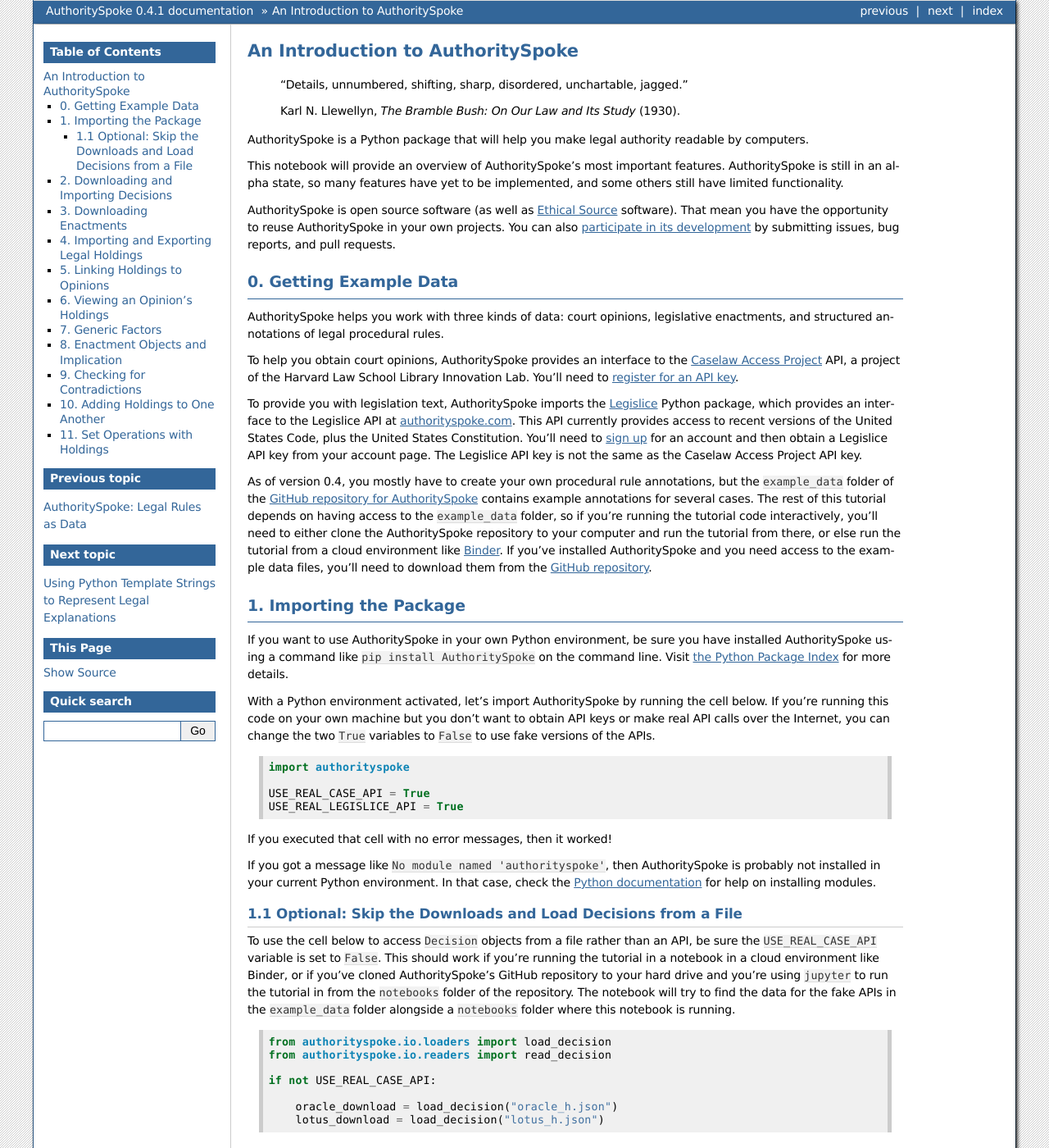
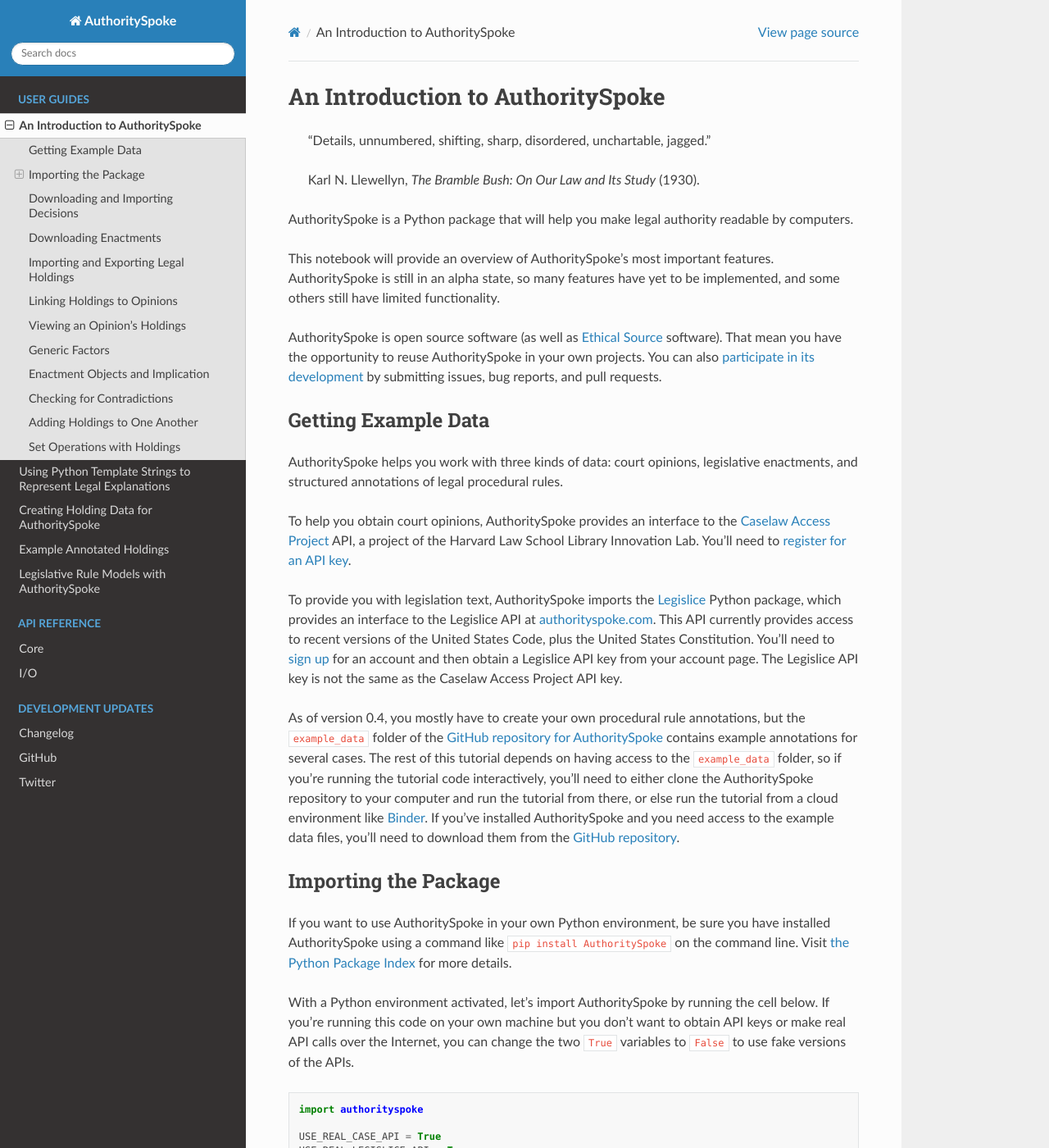
Before and after one commit to mscarey/AuthoritySpoke, a Sphinx documentation site: the page built from docs/guides/introduction.rst, in a window 1280 px wide and 1400 px high. Shown: the whole window at 82% size. Built offline with Sphinx 7.4.7 and the Read the Docs theme 2.0.0, drawn with Linux system fonts in a browser that asks for light colours; some of the changed text lies outside the part shown.

Commit message:
change to readthedocs sphinx theme
The other theme was inserting line breaks in the middle of
words with no hyphens

```diff
--- a/docs/conf.py
+++ b/docs/conf.py
@@ -13,6 +13,7 @@
 import os
 import sys
 import authorityspoke
+import sphinx_rtd_theme
 
 sys.path.insert(0, os.path.abspath(".."))
 
@@ -37,6 +38,7 @@
     "sphinx.ext.intersphinx",
     "sphinx_autodoc_typehints",
     "sphinx.ext.graphviz",
+    "sphinx_rtd_theme",
 ]
 
 # Add any paths that contain templates here, relative to this directory.
@@ -55,7 +57,7 @@
 # The theme to use for HTML and HTML Help pages.  See the documentation for
 # a list of builtin themes.
 #
-html_theme = "bizstyle"
+html_theme = "sphinx_rtd_theme"
 
 html_theme_options = {
     "logo": "spoke.jpg",
--- a/docs/guides/example_holdings.rst
+++ b/docs/guides/example_holdings.rst
@@ -1,6 +1,6 @@
 ..  _example_holdings:
 
-Example Holdings
+Example Annotated Holdings
 ======================================
 
 In :ref:`introduction` and :ref:`create_holding_data`, we
--- a/docs/guides/introduction.rst
+++ b/docs/guides/introduction.rst
@@ -23,7 +23,7 @@
 development <https://github.com/mscarey/AuthoritySpoke>`__ by submitting
 issues, bug reports, and pull requests.
 
-0. Getting Example Data
+Getting Example Data
 -----------------------
 
 AuthoritySpoke helps you work with three kinds of data: court opinions,
@@ -59,7 +59,7 @@
 data files, you'll need to download them from the `GitHub
 repository <https://github.com/mscarey/AuthoritySpoke>`__.
 
-1. Importing the Package
+Importing the Package
 ------------------------
 
 If you want to use AuthoritySpoke in your own Python environment, be
@@ -89,7 +89,7 @@
 documentation <https://docs.python.org/3/installing/index.html>`__ for
 help on installing modules.
 
-1.1 Optional: Skip the Downloads and Load Decisions from a File
+Optional: Skip the Downloads and Load Decisions from a File
 ~~~~~~~~~~~~~~~~~~~~~~~~~~~~~~~~~~~~~~~~~~~~~~~~~~~~~~~~~~~~~~~
 
 To use the cell below to access ``Decision`` objects from a file rather
@@ -112,7 +112,7 @@
         oracle_download = load_decision("oracle_h.json")
         lotus_download = load_decision("lotus_h.json")
 
-2. Downloading and Importing Decisions
+Downloading and Importing Decisions
 --------------------------------------
 
 If you didn’t load court opinions from the GitHub repository as
@@ -232,7 +232,7 @@
     >>> print(lotus.majority)
     majority Opinion by STAHL, Circuit Judge.
 
-3. Downloading Enactments
+Downloading Enactments
 -------------------------
 
 The interface for downloading legislation is a little different. First
@@ -259,7 +259,7 @@
 
 
 
-4. Importing and Exporting Legal Holdings
+Importing and Exporting Legal Holdings
 -----------------------------------------
 
 Now we can link some legal analysis to each
@@ -358,7 +358,7 @@
     'despite': []}
 
 
-5. Linking Holdings to Opinions
+Linking Holdings to Opinions
 -------------------------------
 
 If you want annotation anchors to link each Holding to a passage in an
@@ -387,7 +387,7 @@
 ``text_links`` parameter that takes a dict indicating what text spans in
 the Opinion should be linked to which Holding.
 
-6. Viewing an Opinion’s Holdings
+Viewing an Opinion’s Holdings
 --------------------------------
 
 If you take a look in
@@ -451,7 +451,7 @@
     "Copyright protection subsists, in accordance with this title, in original works of authorship fixed in any tangible medium of expression, now known or later developed, from which they can be perceived, reproduced, or otherwise communicated, either directly or with the aid of a machine or device.…" (/us/usc/t17/s102/a 2013-07-18)
 
 
-7. Generic Factors
+Generic Factors
 ------------------
 
 The two instances of the phrase “the Java API” are in angle brackets to
@@ -569,7 +569,7 @@
     True
 
 
-8. Enactment Objects and Implication
+Enactment Objects and Implication
 ------------------------------------
 
 Sometimes it’s useful to know whether
@@ -677,7 +677,7 @@
 Enactment A could be satisfied in every situation where a requirement to
 cite Enactment B could be satisfied, and then some.
 
-9. Checking for Contradictions
+Checking for Contradictions
 ------------------------------
 
 Let’s turn back to the *Lotus* case.
@@ -852,7 +852,7 @@
 `pint <https://pint.readthedocs.io/en/stable/>`__, an amazing Python
 library that performs dimensional analysis.
 
-10. Adding Holdings to One Another
+Adding Holdings to One Another
 ----------------------------------
 
 To try out the addition operation, let’s load another case from the
@@ -970,7 +970,7 @@
 then we know they can both apply together in any of the “SOME” cases
 where ``feist.holdings[10]`` applies.
 
-11. Set Operations with Holdings
+Set Operations with Holdings
 --------------------------------
 
 In AuthoritySpoke, the :meth:`~authorityspoke.holdings.Holding.__or__` operator
--- a/docs/guides/template_strings.rst
+++ b/docs/guides/template_strings.rst
@@ -5,7 +5,7 @@
 
 The AuthoritySpoke library provides you with Python classes that you can
 use to represent a limited subset of English statements, so you can
-create smart annotations representing aspects of legal reasoning and
+create computable annotations representing aspects of legal reasoning and
 factfinding. The interface for creating these phrases is similar to
 `Predicate
 logic <https://en.wikipedia.org/wiki/Category:Predicate_logic>`__: it
@@ -190,7 +190,7 @@
 a :class:`~authorityspoke.predicates.Comparison` isn’t a
 physical :class:`~pint.quantity.Quantity` that
 can be described with the units in the `pint
-library <https://pint.readthedocs.io/en/stable/>`__ library, you should
+library <https://pint.readthedocs.io/en/stable/>`__, you should
 phrase the text in the template string to explain what the number
 describes. The template string will still need to end with the word
 “was”. The value of the expression parameter should be an integer or a
--- a/docs/history/releases.rst
+++ b/docs/history/releases.rst
@@ -1,8 +1,6 @@
 .. _releases:
 
-=====================
-Current Updates
-=====================
+.. include:: ../../changelog.md
 
 GitHub
 ======
--- a/requirements-docs.txt
+++ b/requirements-docs.txt
@@ -3,4 +3,5 @@
 requests
 sphinx>=2.1.2
 sphinx-autodoc-typehints
+sphinx-rtd-theme
 -e .
--- a/requirements.txt
+++ b/requirements.txt
@@ -1,6 +1,6 @@
-anchorpoint>=0.4.2
+anchorpoint>=0.4.4
 apispec[validation]
-marshmallow~=3.2
+marshmallow>=3.10
 legislice>=0.4.1
 pint>=0.15
 python-dotenv
```
Also changed, not shown: other parts of docs/history/releases.rst (+0 -2 lines), docs/index.rst (+3 -12 lines).
